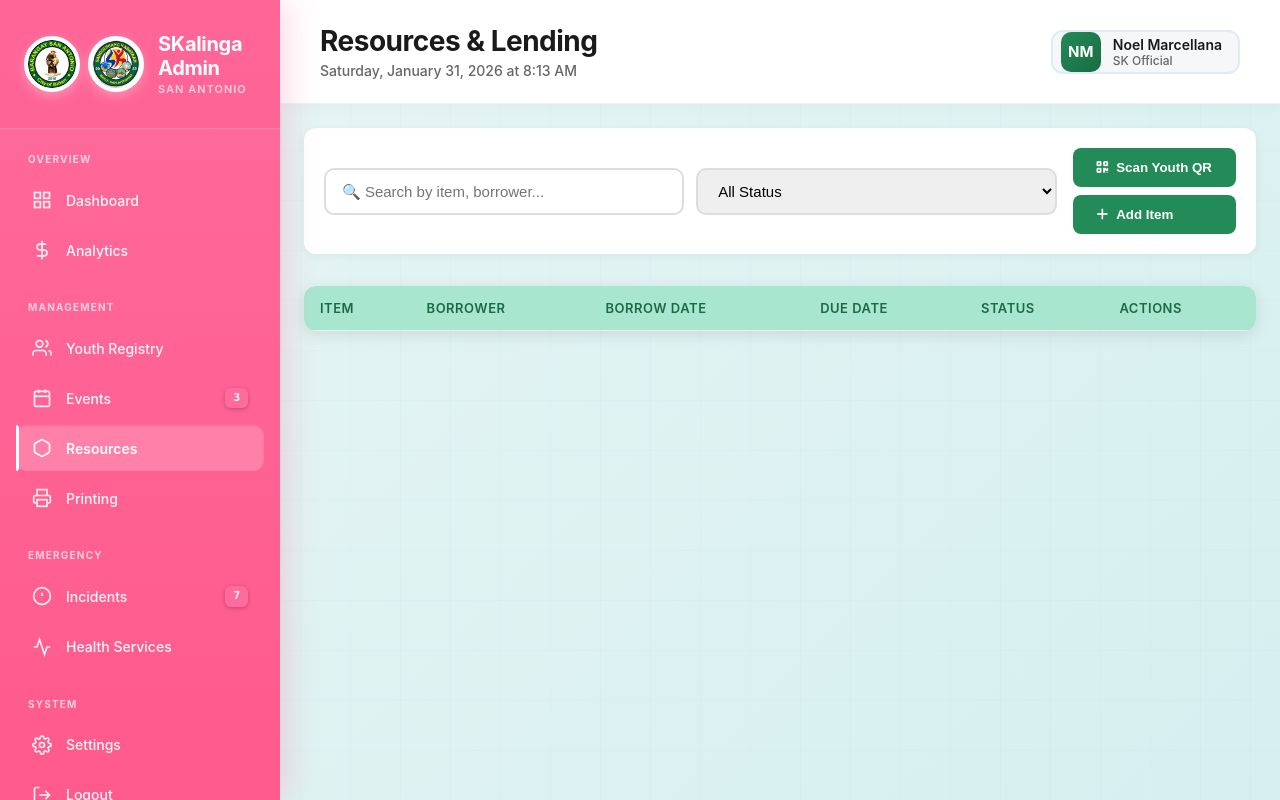
After one commit to arbys27/SKalinga, a PHP site: page /dashboard-resources.html in a window 1280 px wide. The commit adds this page. Run offline with PHP 8.4, Linux system fonts and the light colour scheme; lists and menus that the app fills with data are empty.

Commit message:
adding resources

```diff
--- /dev/null
+++ b/dashboard-resources.html
@@ -0,0 +1,575 @@
+<!DOCTYPE html>
+<html lang="en">
+<head>
+    <meta charset="UTF-8">
+    <meta name="viewport" content="width=device-width, initial-scale=1.0">
+    <title>SKalinga - Resources & Lending</title>
+
+    <!-- Font Awesome -->
+    <link rel="stylesheet" href="https://cdnjs.cloudflare.com/ajax/libs/font-awesome/6.5.0/css/all.min.css">
+
+    <!-- Your shared dashboard CSS -->
+    <link rel="stylesheet" href="assets/css/dashboard.css">
+
+    <style>
+        /* Custom styles for Resources page */
+        .nav-item.active {
+            background: rgba(255,255,255,0.2);
+            color: white;
+        }
+    </style>
+
+</head>
+<body>
+
+<div class="app-container">
+        <aside class="sidebar">
+            <div class="logo-section">
+                <div class="logo-content">
+                    <div class="logo-icons-group">
+                        <img src="assets/images/logosanantonio.jpg" alt="San Antonio Logo" class="official-logo">
+                        <img src="assets/images/sklogo.jpg" alt="SK Logo" class="official-logo">
+                    </div>
+                    <div class="logo-text">
+                        <h1>SKalinga Admin</h1>
+                        <p>San Antonio</p>
+                    </div>
+                </div>
+            </div>
+
+            <nav class="nav-section">
+                <div class="nav-group">
+                    <div class="nav-group-title">Overview</div>
+                    <a href="admin-dashboard.html" class="nav-item">
+                        <svg class="nav-icon" viewBox="0 0 24 24" fill="none" stroke="currentColor" stroke-width="2">
+                            <rect x="3" y="3" width="7" height="7"></rect>
+                            <rect x="14" y="3" width="7" height="7"></rect>
+                            <rect x="14" y="14" width="7" height="7"></rect>
+                            <rect x="3" y="14" width="7" height="7"></rect>
+                        </svg>
+                        Dashboard
+                    </a>
+                    <a href="#content-grid" class="nav-item">
+                        <svg class="nav-icon" viewBox="0 0 24 24" fill="none" stroke="currentColor" stroke-width="2">
+                            <line x1="12" y1="1" x2="12" y2="23"></line>
+                            <path d="M17 5H9.5a3.5 3.5 0 0 0 0 7h5a3.5 3.5 0 0 1 0 7H6"></path>
+                        </svg>
+                        Analytics
+                    </a>
+                </div>
+
+                <div class="nav-group">
+                    <div class="nav-group-title">Management</div>
+                    <a href="youth-registry.html" class="nav-item">
+                        <svg class="nav-icon" viewBox="0 0 24 24" fill="none" stroke="currentColor" stroke-width="2">
+                            <path d="M17 21v-2a4 4 0 0 0-4-4H5a4 4 0 0 0-4 4v2"></path>
+                            <circle cx="9" cy="7" r="4"></circle>
+                            <path d="M23 21v-2a4 4 0 0 0-3-3.87"></path>
+                            <path d="M16 3.13a4 4 0 0 1 0 7.75"></path>
+                        </svg>
+                        Youth Registry
+                    </a>
+                    <a href="dashboard-events.html" class="nav-item">
+                        <svg class="nav-icon" viewBox="0 0 24 24" fill="none" stroke="currentColor" stroke-width="2">
+                            <rect x="3" y="4" width="18" height="18" rx="2" ry="2"></rect>
+                            <line x1="16" y1="2" x2="16" y2="6"></line>
+                            <line x1="8" y1="2" x2="8" y2="6"></line>
+                            <line x1="3" y1="10" x2="21" y2="10"></line>
+                        </svg>
+                        Events
+                        <span class="nav-badge">3</span>
+                    </a>
+                    <a href="dashboard-resources.html" class="nav-item active">
+                        <svg class="nav-icon" viewBox="0 0 24 24" fill="none" stroke="currentColor" stroke-width="2">
+                            <path d="M21 16V8a2 2 0 0 0-1-1.73l-7-4a2 2 0 0 0-2 0l-7 4A2 2 0 0 0 3 8v8a2 2 0 0 0 1 1.73l7 4a2 2 0 0 0 2 0l7-4A2 2 0 0 0 21 16z"></path>
+                        </svg>
+                        Resources
+                    </a>
+                    <a href="dashboard-printing.html" class="nav-item">
+                        <svg class="nav-icon" viewBox="0 0 24 24" fill="none" stroke="currentColor" stroke-width="2">
+                            <polyline points="6 9 6 2 18 2 18 9"></polyline>
+                            <path d="M6 18H4a2 2 0 0 1-2-2v-5a2 2 0 0 1 2-2h16a2 2 0 0 1 2 2v5a2 2 0 0 1-2 2h-2"></path>
+                            <rect x="6" y="14" width="12" height="8"></rect>
+                        </svg>
+                        Printing
+                    </a>
+                </div>
+
+                <div class="nav-group">
+                    <div class="nav-group-title">Emergency</div>
+                    <a href="dashboard-incidents.html" class="nav-item">
+                        <svg class="nav-icon" viewBox="0 0 24 24" fill="none" stroke="currentColor" stroke-width="2">
+                            <circle cx="12" cy="12" r="10"></circle>
+                            <line x1="12" y1="8" x2="12" y2="12"></line>
+                            <line x1="12" y1="16" x2="12.01" y2="16"></line>
+                        </svg>
+                        Incidents
+                        <span class="nav-badge">7</span>
+                    </a>
+                    <a href="dashboard-health.html" class="nav-item">
+                        <svg class="nav-icon" viewBox="0 0 24 24" fill="none" stroke="currentColor" stroke-width="2">
+                            <path d="M22 12h-4l-3 9L9 3l-3 9H2"></path>
+                        </svg>
+                        Health Services
+                    </a>
+                </div>
+
+                <div class="nav-group">
+                    <div class="nav-group-title">System</div>
+                    <a href="dashboard-settings.html" class="nav-item">
+                        <svg class="nav-icon" viewBox="0 0 24 24" fill="none" stroke="currentColor" stroke-width="2">
+                            <circle cx="12" cy="12" r="3"></circle>
+                            <path d="M19.4 15a1.65 1.65 0 0 0 .33 1.82l.06.06a2 2 0 0 1 0 2.83 2 2 0 0 1-2.83 0l-.06-.06a1.65 1.65 0 0 0-1.82-.33 1.65 1.65 0 0 0-1 1.51V21a2 2 0 0 1-2 2 2 2 0 0 1-2-2v-.09A1.65 1.65 0 0 0 9 19.4a1.65 1.65 0 0 0-1.82.33l-.06.06a2 2 0 0 1-2.83 0 2 2 0 0 1 0-2.83l.06-.06a1.65 1.65 0 0 0 .33-1.82 1.65 1.65 0 0 0-1.51-1H3a2 2 0 0 1-2-2 2 2 0 0 1 2-2h.09A1.65 1.65 0 0 0 4.6 9a1.65 1.65 0 0 0-.33-1.82l-.06-.06a2 2 0 0 1 0-2.83 2 2 0 0 1 2.83 0l.06.06a1.65 1.65 0 0 0 1.82.33H9a1.65 1.65 0 0 0 1-1.51V3a2 2 0 0 1 2-2 2 2 0 0 1 2 2v.09a1.65 1.65 0 0 0 1 1.51 1.65 1.65 0 0 0 1.82-.33l.06-.06a2 2 0 0 1 2.83 0 2 2 0 0 1 0 2.83l-.06.06a1.65 1.65 0 0 0-.33 1.82V9a1.65 1.65 0 0 0 1.51 1H21a2 2 0 0 1 2 2 2 2 0 0 1-2 2h-.09a1.65 1.65 0 0 0-1.51 1z"></path>
+                        </svg>
+                        Settings
+                    </a>
+                    <a href="api/logout.php" class="nav-item">
+                        <svg class="nav-icon" viewBox="0 0 24 24" fill="none" stroke="currentColor" stroke-width="2">
+                            <path d="M9 21H5a2 2 0 0 1-2-2V5a2 2 0 0 1 2-2h4"></path>
+                            <polyline points="16 17 21 12 16 7"></polyline>
+                            <line x1="21" y1="12" x2="9" y2="12"></line>
+                        </svg>
+                        Logout
+                    </a>
+                </div>
+            </nav>
+        </aside>
+
+        <!-- Main Content -->
+        <main class="main-content">
+            <header class="top-header">
+                <div class="header-left">
+                    <h2>Resources & Lending</h2>
+                    <p id="dashboard-datetime">Loading date and time...</p>
+                </div>
+                <div class="header-right">
+
+
+                    <div class="user-profile">
+                        <div class="user-avatar">NM</div>
+                        <div class="user-info">
+                            <h4>Noel Marcellana</h4>
+                            <p>SK Official</p>
+                        </div>
+                    </div>
+                </div>
+            </header>
+
+        <div class="dashboard-content">
+            <div class="search-filter-bar">
+                <div class="search-group">
+                    <input type="text" id="searchInput" class="search-input" placeholder="🔍 Search by item, borrower...">
+                    <select id="filterStatus" class="filter-select">
+                        <option value="">All Status</option>
+                        <option value="Borrowed">Borrowed</option>
+                        <option value="Returned">Returned</option>
+                        <option value="Overdue">Overdue</option>
+                    </select>
+                </div>
+                <div style="display: flex; flex-direction: column; gap: 8px;">
+                    <button class="btn-add-youth" id="scanQrBtn">
+                        <i class="fas fa-qrcode"></i> Scan Youth QR
+                    </button>
+                    <button class="btn-add-youth" id="addItemBtn">
+                        <i class="fas fa-plus"></i> Add Item
+                    </button>
+                </div>
+            </div>
+
+            <table class="admin-table" id="lendingTable">
+                <thead>
+                    <tr>
+                        <th>Item</th>
+                        <th>Borrower</th>
+                        <th>Borrow Date</th>
+                        <th>Due Date</th>
+                        <th>Status</th>
+                        <th>Actions</th>
+                    </tr>
+                </thead>
+                <tbody id="lendingTableBody"></tbody>
+            </table>
+        </div>
+    </main>
+
+</div>
+
+<!-- Add/Edit Item Modal -->
+<div class="modal" id="addItemModal">
+    <div class="modal-content">
+        <span class="close-modal" id="closeItemModal">×</span>
+        <h2 id="itemModalTitle">Add New Borrowable Item</h2>
+
+        <form id="itemForm">
+            <input type="hidden" id="editItemId">
+
+            <div class="form-group">
+                <label for="itemName">Item Name *</label>
+                <input type="text" id="itemName" placeholder="Projector, Microphone, Basketball..." required>
+            </div>
+
+            <div class="form-group">
+                <label for="itemDescription">Description</label>
+                <textarea id="itemDescription" placeholder="Brand, condition, notes..."></textarea>
+            </div>
+
+            <div class="form-group">
+                <label for="itemQuantity">Quantity Available *</label>
+                <input type="number" id="itemQuantity" min="1" value="1" required>
+            </div>
+
+            <button type="submit" class="btn-submit">Save Item</button>
+        </form>
+    </div>
+</div>
+
+<!-- Scan QR Modal -->
+<div class="modal" id="scanQrModal">
+    <div class="modal-content">
+        <span class="close-modal" id="closeScanModal">×</span>
+        <h2>Scan Youth QR Code</h2>
+        <p>Scan the member's Digital Youth ID to auto-fill details.</p>
+
+        <div style="text-align: center; margin: 24px 0;">
+            <p style="font-size: 18px; color: #555;">Scan the QR code or enter Youth ID manually</p>
+            <input type="text" id="manualYouthId" placeholder="Scan QR or enter Youth ID (e.g. SK-2024-XXXX)" style="width: 80%; max-width: 400px; padding: 12px; font-size: 16px;" autofocus>
+            <button id="lookupYouthBtn" class="btn-submit" style="margin-top: 16px;">Lookup & Proceed</button>
+        </div>
+
+        <div id="borrowerInfo" class="borrower-info" style="display: none;"></div>
+
+        <div id="borrowForm" style="display: none;">
+            <form id="borrowFormElement">
+                <input type="hidden" id="borrowYouthId">
+
+                <div class="form-group">
+                    <label for="borrowItem">Select Item to Borrow *</label>
+                    <select id="borrowItem" required></select>
+                </div>
+
+                <div class="form-row">
+                    <div class="form-group">
+                        <label for="borrowDate">Borrow Date *</label>
+                        <input type="date" id="borrowDate" required>
+                    </div>
+                    <div class="form-group">
+                        <label for="dueDate">Due Date *</label>
+                        <input type="date" id="dueDate" required>
+                    </div>
+                </div>
+
+                <button type="submit" class="btn-submit">Confirm Borrow</button>
+            </form>
+        </div>
+    </div>
+</div>
+
+<!-- View Lending Record Modal -->
+<div class="modal" id="viewLendingModal">
+    <div class="modal-content">
+        <span class="close-modal" id="closeViewLending">×</span>
+        <h2>Lending Record Details</h2>
+
+        <div id="lendingDetails" class="event-details"></div>
+    </div>
+</div>
+
+<script>
+// ────────────────────────────────────────────────
+// Date & Time
+// ────────────────────────────────────────────────
+function updateDashboardDateTime() {
+    const el = document.getElementById('dashboard-datetime');
+    if (!el) return;
+    const now = new Date();
+    el.textContent = now.toLocaleString('en-US', {
+        weekday: 'long', month: 'long', day: 'numeric', year: 'numeric',
+        hour: 'numeric', minute: '2-digit', hour12: true
+    });
+}
+setInterval(updateDashboardDateTime, 1000);
+updateDashboardDateTime();
+
+// ────────────────────────────────────────────────
+// Data
+// ────────────────────────────────────────────────
+let youthData = JSON.parse(localStorage.getItem('youthData')) || [];
+
+let itemsData = JSON.parse(localStorage.getItem('skResources')) || [
+    { id: "ITEM-001", name: "Projector", description: "Epson 1080p", quantity: 2, available: 2 },
+    { id: "ITEM-002", name: "Wireless Microphone", description: "Shure", quantity: 4, available: 4 },
+    { id: "ITEM-003", name: "Basketball", description: "Molten official size", quantity: 5, available: 5 }
+];
+
+let lendingData = JSON.parse(localStorage.getItem('skLending')) || [];
+
+function saveData() {
+    localStorage.setItem('skResources', JSON.stringify(itemsData));
+    localStorage.setItem('skLending', JSON.stringify(lendingData));
+}
+
+// ────────────────────────────────────────────────
+// Render Lending Table
+// ────────────────────────────────────────────────
+function renderLendingTable(filtered = lendingData) {
+    const tbody = document.getElementById('lendingTableBody');
+    tbody.innerHTML = '';
+
+    filtered.forEach(record => {
+        const borrowDate = new Date(record.borrowDate);
+        const dueDate = new Date(record.dueDate);
+        const today = new Date();
+        let status = "Borrowed";
+        let statusClass = "status-borrowed";
+
+        if (record.returned) {
+            status = "Returned";
+            statusClass = "status-returned";
+        } else if (dueDate < today) {
+            status = "Overdue";
+            statusClass = "status-overdue";
+        }
+
+        const borrower = youthData.find(y => y.id === record.youthId) || { first: "Unknown", last: "" };
+
+        const tr = document.createElement('tr');
+        tr.innerHTML = `
+            <td>${record.itemName}</td>
+            <td>${record.youthId} - ${borrower.first} ${borrower.last}</td>
+            <td>${borrowDate.toLocaleDateString()}</td>
+            <td>${dueDate.toLocaleDateString()}</td>
+            <td><span class="status-badge ${statusClass}">${status}</span></td>
+            <td class="action-buttons">
+                <button class="action-btn btn-view" onclick="viewLending('${record.id}')" title="View Details">
+                    <i class="fas fa-eye"></i>
+                </button>
+                ${!record.returned ? `<button class="action-btn btn-return" onclick="returnItem('${record.id}')" title="Mark as Returned">
+                    <i class="fas fa-undo"></i>
+                </button>` : ''}
+                <button class="action-btn btn-delete" onclick="deleteLending('${record.id}')" title="Delete Record">
+                    <i class="fas fa-trash"></i>
+                </button>
+            </td>
+        `;
+        tbody.appendChild(tr);
+    });
+}
+
+// ────────────────────────────────────────────────
+// Search & Filter Lending
+// ────────────────────────────────────────────────
+function filterLending() {
+    const search = document.getElementById('searchInput').value.toLowerCase().trim();
+    const status = document.getElementById('filterStatus').value;
+
+    const filtered = lendingData.filter(r => {
+        const text = `${r.itemName} ${r.youthId}`.toLowerCase();
+        const matchesSearch = text.includes(search);
+        const matchesStatus = !status ||
+            (status === "Borrowed" && !r.returned && new Date(r.dueDate) >= new Date()) ||
+            (status === "Returned" && r.returned) ||
+            (status === "Overdue" && !r.returned && new Date(r.dueDate) < new Date());
+
+        return matchesSearch && matchesStatus;
+    });
+
+    renderLendingTable(filtered);
+}
+
+document.getElementById('searchInput')?.addEventListener('input', filterLending);
+document.getElementById('filterStatus')?.addEventListener('change', filterLending);
+
+// ────────────────────────────────────────────────
+// Modal Controls
+// ────────────────────────────────────────────────
+const addItemModal = document.getElementById('addItemModal');
+const scanQrModal = document.getElementById('scanQrModal');
+const viewLendingModal = document.getElementById('viewLendingModal');
+
+document.getElementById('addItemBtn').onclick = () => {
+    document.getElementById('itemModalTitle').textContent = "Add New Borrowable Item";
+    document.getElementById('itemForm').reset();
+    addItemModal.style.display = 'flex';
+};
+
+document.getElementById('scanQrBtn').onclick = () => {
+    document.getElementById('borrowerInfo').style.display = 'none';
+    document.getElementById('borrowForm').style.display = 'none';
+    document.getElementById('manualYouthId').value = '';
+    scanQrModal.style.display = 'flex';
+};
+
+document.getElementById('closeItemModal').onclick = () => addItemModal.style.display = 'none';
+document.getElementById('closeScanModal').onclick = () => scanQrModal.style.display = 'none';
+document.getElementById('closeViewLending').onclick = () => viewLendingModal.style.display = 'none';
+
+window.onclick = e => {
+    if (e.target.classList.contains('modal')) e.target.style.display = 'none';
+};
+
+// ────────────────────────────────────────────────
+// Add / Edit Item
+// ────────────────────────────────────────────────
+document.getElementById('itemForm').addEventListener('submit', e => {
+    e.preventDefault();
+
+    const id = `ITEM-${String(Date.now()).slice(-6)}`;
+
+    const item = {
+        id,
+        name: document.getElementById('itemName').value.trim(),
+        description: document.getElementById('itemDescription').value.trim(),
+        quantity: parseInt(document.getElementById('itemQuantity').value),
+        available: parseInt(document.getElementById('itemQuantity').value)
+    };
+
+    itemsData.push(item);
+    saveData();
+
+    addItemModal.style.display = 'none';
+    alert("Item added successfully!");
+});
+
+// ────────────────────────────────────────────────
+// Scan / Lookup Youth
+// ────────────────────────────────────────────────
+document.getElementById('lookupYouthBtn').onclick = () => {
+    const inputId = document.getElementById('manualYouthId').value.trim().toUpperCase();
+    if (!inputId) return alert("Please enter a Youth ID");
+
+    const youth = youthData.find(y => y.id.toUpperCase() === inputId);
+    if (!youth) return alert("Youth ID not found");
+
+    document.getElementById('borrowerInfo').innerHTML = `
+        <strong>Found:</strong> ${youth.first} ${youth.last}<br>
+        <strong>ID:</strong> ${youth.id}<br>
+        <strong>Contact:</strong> ${youth.contact || 'N/A'}
+    `;
+    document.getElementById('borrowerInfo').style.display = 'block';
+    document.getElementById('borrowYouthId').value = youth.id;
+
+    // Populate available items
+    const select = document.getElementById('borrowItem');
+    select.innerHTML = '<option value="" disabled selected>Select item</option>';
+    itemsData.filter(i => i.available > 0).forEach(item => {
+        const opt = document.createElement('option');
+        opt.value = item.id;
+        opt.textContent = `${item.name} (${item.available} available)`;
+        select.appendChild(opt);
+    });
+
+    document.getElementById('borrowForm').style.display = 'block';
+};
+
+// Auto-lookup on valid ID input (for QR scanner)
+document.getElementById('manualYouthId').addEventListener('input', function() {
+    const inputId = this.value.trim().toUpperCase();
+    const idPattern = /^SK-\d{4}-\d{4}$/;
+    if (idPattern.test(inputId)) {
+        // Valid ID format, auto-lookup
+        setTimeout(() => {
+            document.getElementById('lookupYouthBtn').click();
+        }, 500); // Small delay to allow full input
+    }
+});
+
+// ────────────────────────────────────────────────
+// Borrow Item
+// ────────────────────────────────────────────────
+document.getElementById('borrowFormElement').addEventListener('submit', e => {
+    e.preventDefault();
+
+    const youthId = document.getElementById('borrowYouthId').value;
+    const itemId = document.getElementById('borrowItem').value;
+    const borrowDate = document.getElementById('borrowDate').value;
+    const dueDate = document.getElementById('dueDate').value;
+
+    if (!itemId) return alert("Please select an item");
+
+    const item = itemsData.find(i => i.id === itemId);
+    if (item.available < 1) return alert("No more available units");
+
+    item.available -= 1;
+
+    const record = {
+        id: `LEND-${Date.now()}`,
+        youthId,
+        itemId,
+        itemName: item.name,
+        borrowDate,
+        dueDate,
+        returned: false
+    };
+
+    lendingData.push(record);
+    saveData();
+
+    scanQrModal.style.display = 'none';
+    renderLendingTable();
+    filterLending();
+
+    alert("Item borrowed successfully!");
+});
+
+// ────────────────────────────────────────────────
+// Return Item
+// ────────────────────────────────────────────────
+function returnItem(id) {
+    if (!confirm("Mark this item as returned?")) return;
+
+    const record = lendingData.find(r => r.id === id);
+    if (record) {
+        record.returned = true;
+        const item = itemsData.find(i => i.id === record.itemId);
+        if (item) item.available += 1;
+    }
+
+    saveData();
+    renderLendingTable();
+    filterLending();
+
+    alert("Item marked as returned!");
+}
+
+// ────────────────────────────────────────────────
+// Delete Lending Record
+// ────────────────────────────────────────────────
+function deleteLending(id) {
+    if (!confirm("Delete this lending record?")) return;
+
+    lendingData = lendingData.filter(r => r.id !== id);
+    saveData();
+    renderLendingTable();
+    filterLending();
+}
+
+// ────────────────────────────────────────────────
+// View Lending Record
+// ────────────────────────────────────────────────
+function viewLending(id) {
+    const record = lendingData.find(r => r.id === id);
+    if (!record) return alert("Record not found");
+
+    const youth = youthData.find(y => y.id === record.youthId) || { first: "Unknown", last: "" };
+    const borrowDate = new Date(record.borrowDate).toLocaleDateString();
+    const dueDate = new Date(record.dueDate).toLocaleDateString();
+
+    document.getElementById('lendingDetails').innerHTML = `
+        <p><strong>Item:</strong> ${record.itemName}</p>
+        <p><strong>Borrower:</strong> ${youth.first} ${youth.last} (${record.youthId})</p>
+        <p><strong>Borrow Date:</strong> ${borrowDate}</p>
+        <p><strong>Due Date:</strong> ${dueDate}</p>
+        <p><strong>Status:</strong> ${record.returned ? 'Returned' : (new Date(record.dueDate) < new Date() ? 'Overdue' : 'Borrowed')}</p>
+    `;
+
+    viewLendingModal.style.display = 'flex';
+}
+
+// ────────────────────────────────────────────────
+// Initial load
+// ────────────────────────────────────────────────
+renderLendingTable();
+filterLending();
+</script>
+</body>
+</html>
```
Also changed, not shown: admin-dashboard.html (+6 -6 lines), dashboard-events.html (+3 -4 lines), youth-registry.html (+14 -12 lines), assets/css/dashboard.css (line endings or trailing spaces).
